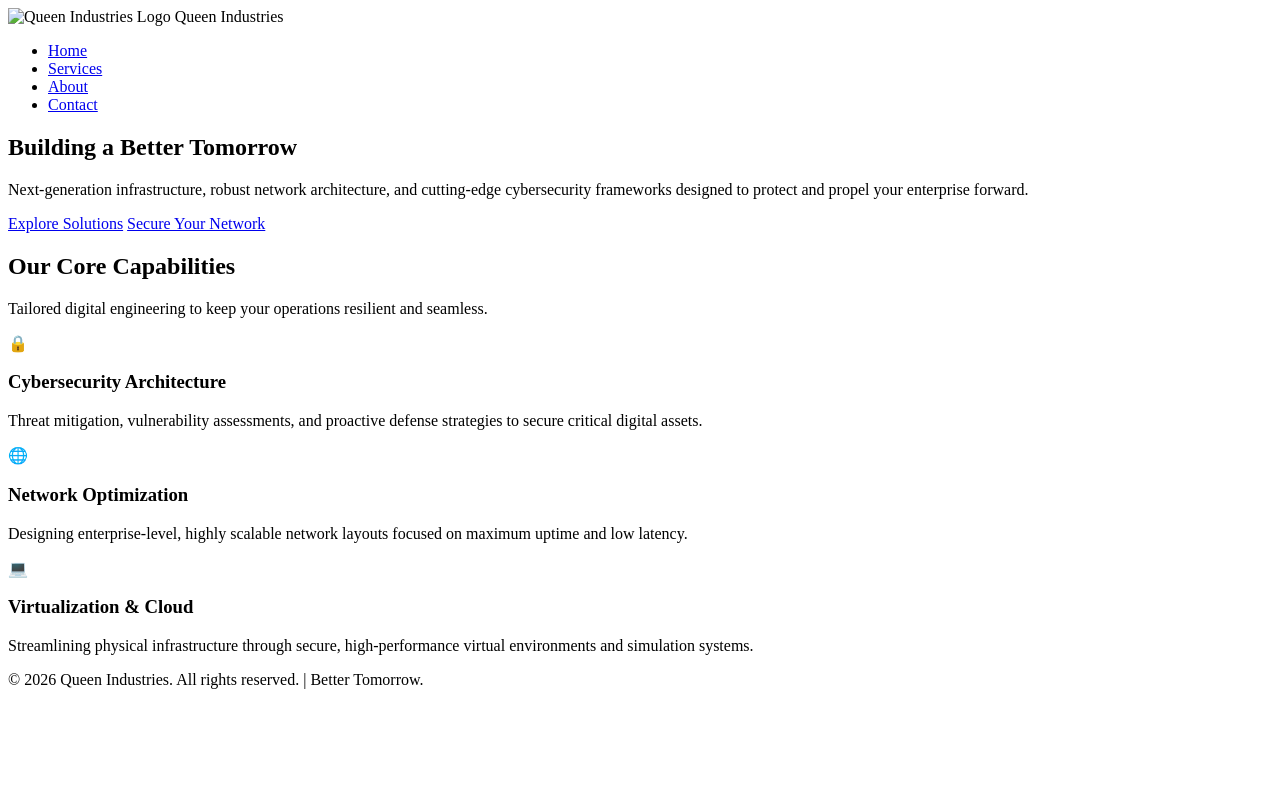
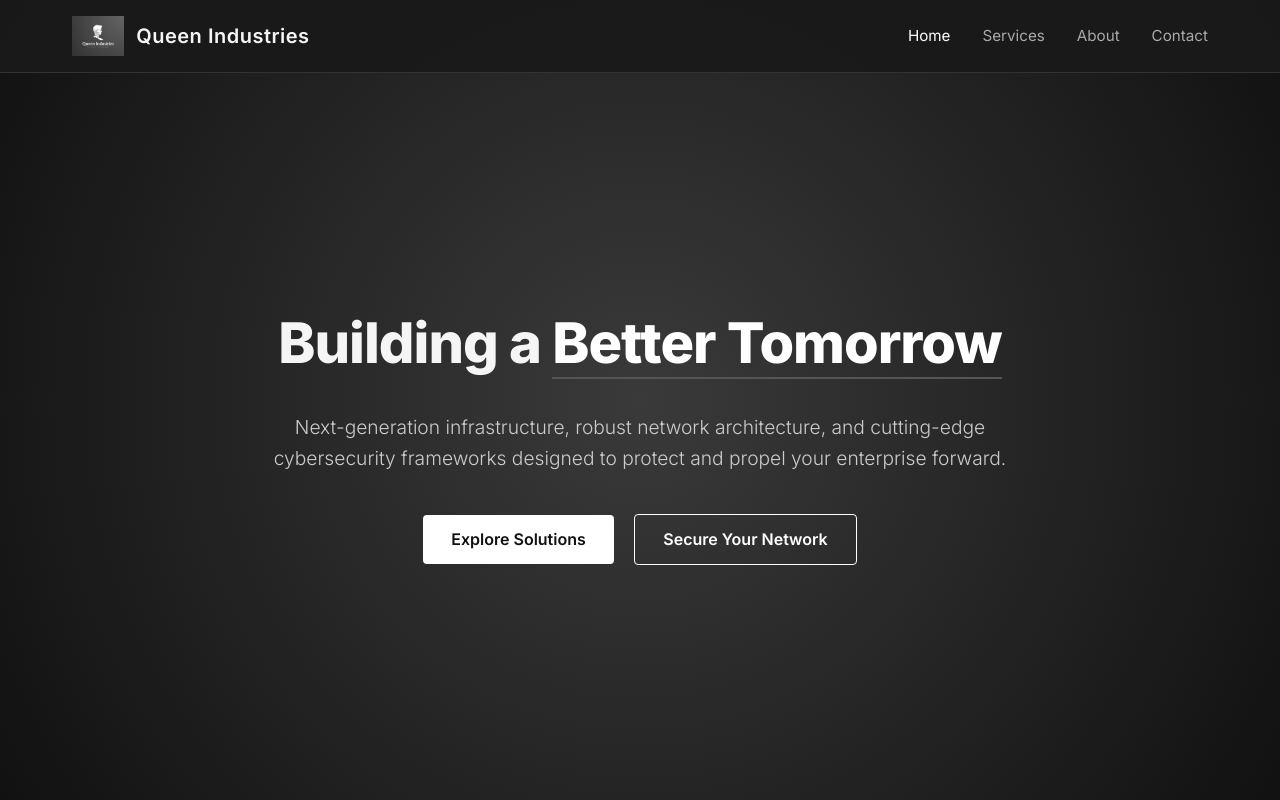
Before and after one commit to TheEquAsian/Queen_Industries, a plain HTML site: page index.html in a window 1280 px wide. Shown: the top 800 px of the page. Drawn offline with Linux system fonts and the light colour scheme.

Commit message:
Update index.html

```diff
--- a/index.html
+++ b/index.html
@@ -4,18 +4,233 @@
     <meta charset="UTF-8">
     <meta name="viewport" content="width=device-width, initial-scale=1.0">
     <title>Queen Industries | Better Tomorrow</title>
-    <link rel="stylesheet" href="style.css">
-    <!-- Google Fonts for modern tech typography -->
+
     <link href="https://fonts.googleapis.com/css2?family=Inter:wght@300;400;600;800&display=swap" rel="stylesheet">
+
+    <style>
+        /* Reset and Base Styles */
+        * {
+            margin: 0;
+            padding: 0;
+            box-sizing: border-box;
+        }
+
+        body {
+            font-family: 'Inter', sans-serif;
+            background-color: #1a1a1a;
+            color: #f5f5f5;
+            line-height: 1.6;
+            scroll-behavior: smooth;
+        }
+
+        /* Header & Navigation */
+        header {
+            background-color: rgba(26, 26, 26, 0.95);
+            border-bottom: 1px solid #333;
+            position: fixed;
+            width: 100%;
+            top: 0;
+            z-index: 1000;
+        }
+
+        .nav-container {
+            max-width: 1200px;
+            margin: 0 auto;
+            display: flex;
+            justify-content: space-between;
+            align-items: center;
+            padding: 1rem 2rem;
+        }
+
+        .logo-area {
+            display: flex;
+            align-items: center;
+            gap: 0.75rem;
+        }
+
+        .nav-logo {
+            height: 40px;
+            width: auto;
+        }
+
+        .brand-name {
+            font-size: 1.25rem;
+            font-weight: 600;
+            letter-spacing: 0.5px;
+        }
+
+        nav ul {
+            display: flex;
+            list-style: none;
+            gap: 2rem;
+        }
+
+        nav a {
+            color: #aaa;
+            text-decoration: none;
+            font-size: 0.95rem;
+            transition: color 0.3s ease;
+        }
+
+        nav a:hover, nav a.active {
+            color: #fff;
+        }
+
+        /* Hero Section */
+        .hero-section {
+            min-height: 100vh;
+            display: flex;
+            align-items: center;
+            justify-content: center;
+            text-align: center;
+            background: radial-gradient(circle, #3a3a3a 0%, #111111 100%);
+            padding: 6rem 2rem 2rem 2rem;
+        }
+
+        .hero-content {
+            max-width: 800px;
+        }
+
+        .hero-title {
+            font-size: 3.5rem;
+            font-weight: 800;
+            margin-bottom: 1.5rem;
+            letter-spacing: -1px;
+        }
+
+        .hero-title span {
+            color: #ffffff;
+            border-bottom: 2px solid #555;
+        }
+
+        .hero-subtitle {
+            font-size: 1.2rem;
+            color: #ccc;
+            margin-bottom: 2.5rem;
+            font-weight: 300;
+        }
+
+        /* Buttons */
+        .btn {
+            display: inline-block;
+            padding: 0.75rem 1.75rem;
+            border-radius: 4px;
+            text-decoration: none;
+            font-weight: 600;
+            transition: all 0.3s ease;
+            margin: 0 0.5rem;
+        }
+
+        .btn-primary {
+            background-color: #ffffff;
+            color: #111111;
+        }
+
+        .btn-primary:hover {
+            background-color: #cccccc;
+        }
+
+        .btn-secondary {
+            background-color: transparent;
+            color: #ffffff;
+            border: 1px solid #ffffff;
+        }
+
+        .btn-secondary:hover {
+            background-color: rgba(255, 255, 255, 0.1);
+        }
+
+        /* Services Section */
+        .services-section {
+            max-width: 1200px;
+            margin: 0 auto;
+            padding: 6rem 2rem;
+        }
+
+        .section-header {
+            text-align: center;
+            margin-bottom: 4rem;
+        }
+
+        .section-header h2 {
+            font-size: 2.25rem;
+            font-weight: 700;
+            margin-bottom: 1rem;
+        }
+
+        .section-header p {
+            color: #888;
+        }
+
+        .services-grid {
+            display: grid;
+            grid-template-columns: repeat(auto-fit, minmax(300px, 1fr));
+            gap: 2rem;
+        }
+
+        .service-card {
+            background-color: #222;
+            padding: 2.5rem;
+            border-radius: 8px;
+            border: 1px solid #333;
+            transition: transform 0.3s ease, border-color 0.3s ease;
+        }
+
+        .service-card:hover {
+            transform: translateY(-5px);
+            border-color: #555;
+        }
+
+        .service-card .icon {
+            font-size: 2rem;
+            margin-bottom: 1.5rem;
+        }
+
+        .service-card h3 {
+            font-size: 1.35rem;
+            margin-bottom: 1rem;
+            font-weight: 600;
+        }
+
+        .service-card p {
+            color: #aaa;
+            font-size: 0.95rem;
+        }
+
+        /* Footer */
+        footer {
+            background-color: #111;
+            border-top: 1px solid #222;
+            padding: 2rem;
+            text-align: center;
+        }
+
+        footer p {
+            color: #666;
+            font-size: 0.9rem;
+        }
+
+        /* Responsive adjustments */
+        @media (max-width: 768px) {
+            .hero-title {
+                font-size: 2.5rem;
+            }
+            .nav-container {
+                flex-direction: column;
+                gap: 1rem;
+            }
+            nav ul {
+                gap: 1.25rem;
+            }
+        }
+    </style>
 </head>
 <body>
 
-    <!-- Header / Navigation -->
     <header>
         <div class="nav-container">
             <div class="logo-area">
-                <!-- Replace 'logo.png' with your actual logo file path -->
-                <img src="Screenshot%2026-06-26%194944.png" alt="Queen Industries Logo" class="nav-logo">
+                <img src="Screenshot%202026-06-26%20194944.png" alt="Queen Industries Logo" class="nav-logo">
                 <span class="brand-name">Queen Industries</span>
             </div>
             <nav>
@@ -29,7 +244,6 @@
         </div>
     </header>
 
-    <!-- Hero Section -->
     <section id="home" class="hero-section">
         <div class="hero-content">
             <h1 class="hero-title">Building a <span>Better Tomorrow</span></h1>
@@ -41,7 +255,6 @@
         </div>
     </section>
 
-    <!-- Services / Core Pillars Section -->
     <section id="services" class="services-section">
         <div class="section-header">
             <h2>Our Core Capabilities</h2>
@@ -66,7 +279,6 @@
         </div>
     </section>
 
-    <!-- Footer -->
     <footer>
         <div class="footer-content">
             <p>&copy; 2026 Queen Industries. All rights reserved. | Better Tomorrow.</p>
```
